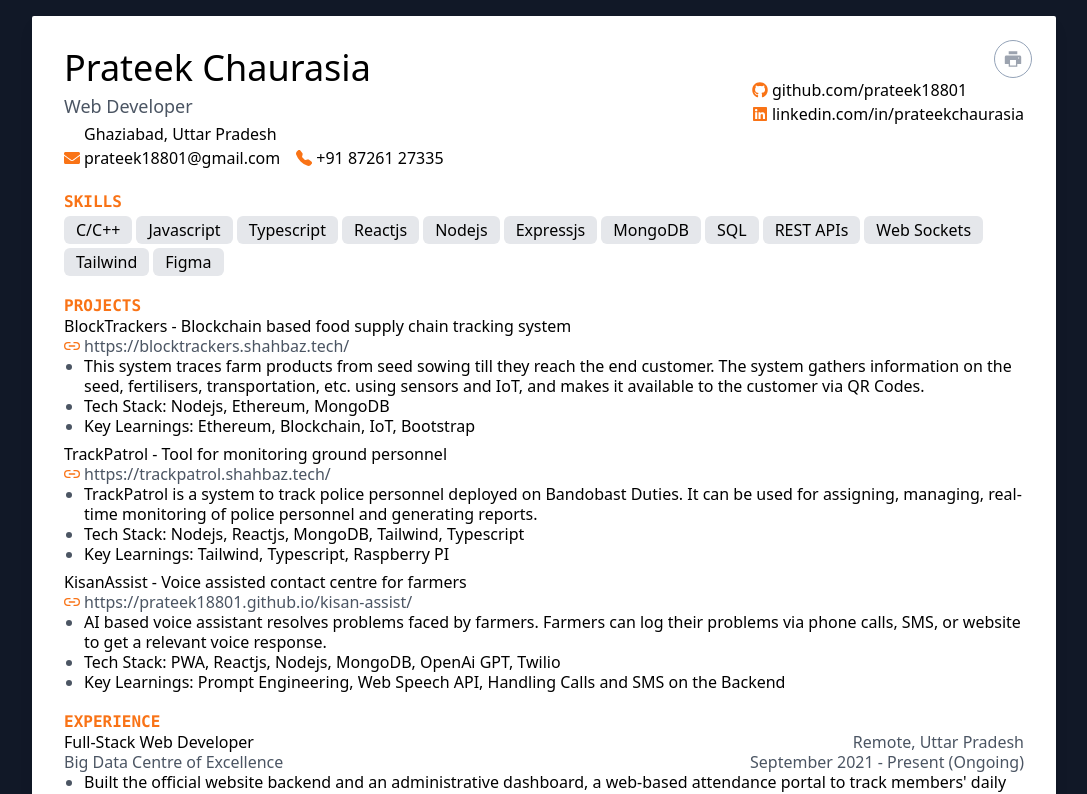
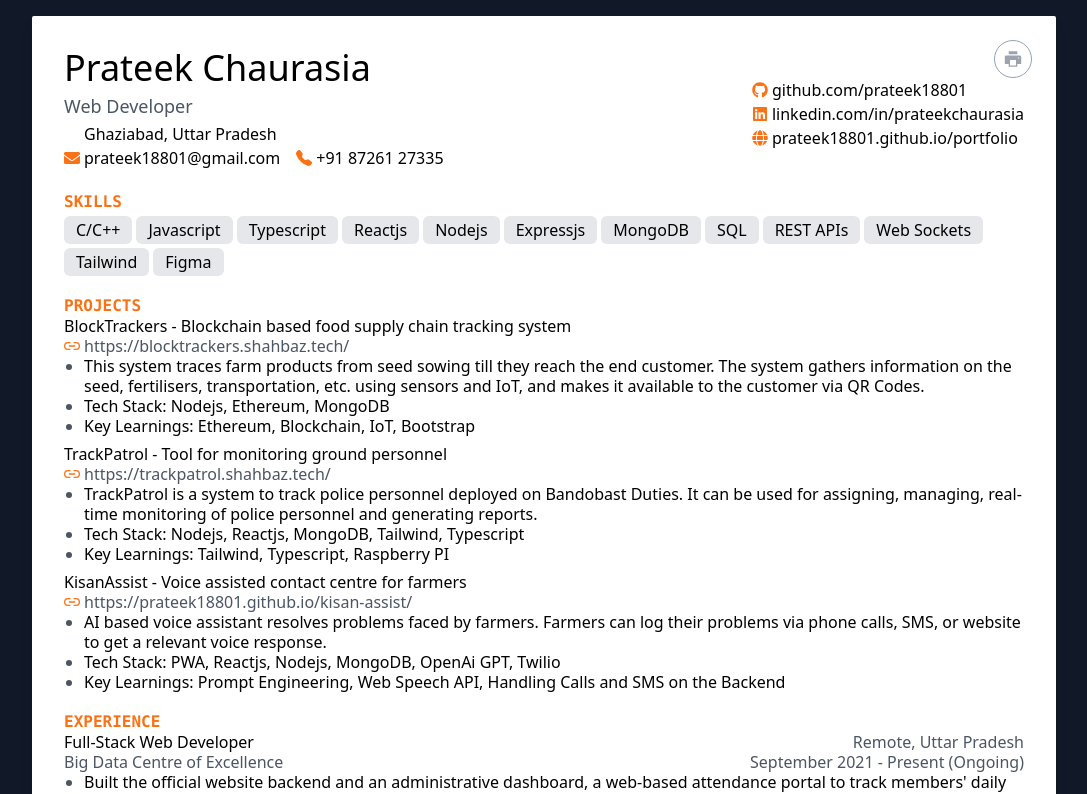
Before and after one commit to prateek18801/resume, a React (Vite) app: page / in a window 1280 px wide. Shown: the top 794 px of the page, without its empty margins (96-1183 px from the left). Built offline with nearby package versions, Linux system fonts and the light colour scheme; some icons are missing.

Commit message:
Add portfolio link

```diff
--- a/src/components/Header.tsx
+++ b/src/components/Header.tsx
@@ -1,6 +1,6 @@
 import { FaLocationDot } from 'react-icons/fa6';
 import { BsTelephoneFill } from 'react-icons/bs';
-import { FaGithub, FaLinkedin, FaEnvelope } from 'react-icons/fa';
+import { FaGithub, FaLinkedin, FaEnvelope, FaGlobe } from 'react-icons/fa';
 
 const Header = () => {
     return (
@@ -24,13 +24,17 @@ const Header = () => {
                 </div>
             </div>
             <div className='flex flex-col'>
-                <a className='flex mb-1 font-medium md:mt-8 print:mt-8' href='https://github.com/prateek18801/'>
+                <a className='flex mb-1 font-medium md:mt-8 print:mt-8' href='https://github.com/prateek18801/' target='_blank'>
                     <FaGithub className='my-auto mr-1 text-orange-500' />
                     <div>github.com/prateek18801</div>
                 </a>
-                <a className='flex font-medium' href='https://linkedin.com/in/prateekchaurasia/'>
+                <a className='flex mb-1 font-medium' href='https://linkedin.com/in/prateekchaurasia/' target='_blank'>
                     <FaLinkedin className='my-auto mr-1 text-orange-500' />
                     <div>linkedin.com/in/prateekchaurasia</div>
+                </a>
+                <a className='flex font-medium' href='https://prateek18801.github.io/portfolio/' target='_blank'>
+                    <FaGlobe className='my-auto mr-1 text-orange-500' />
+                    <div>prateek18801.github.io/portfolio</div>
                 </a>
             </div>
         </div>
```
